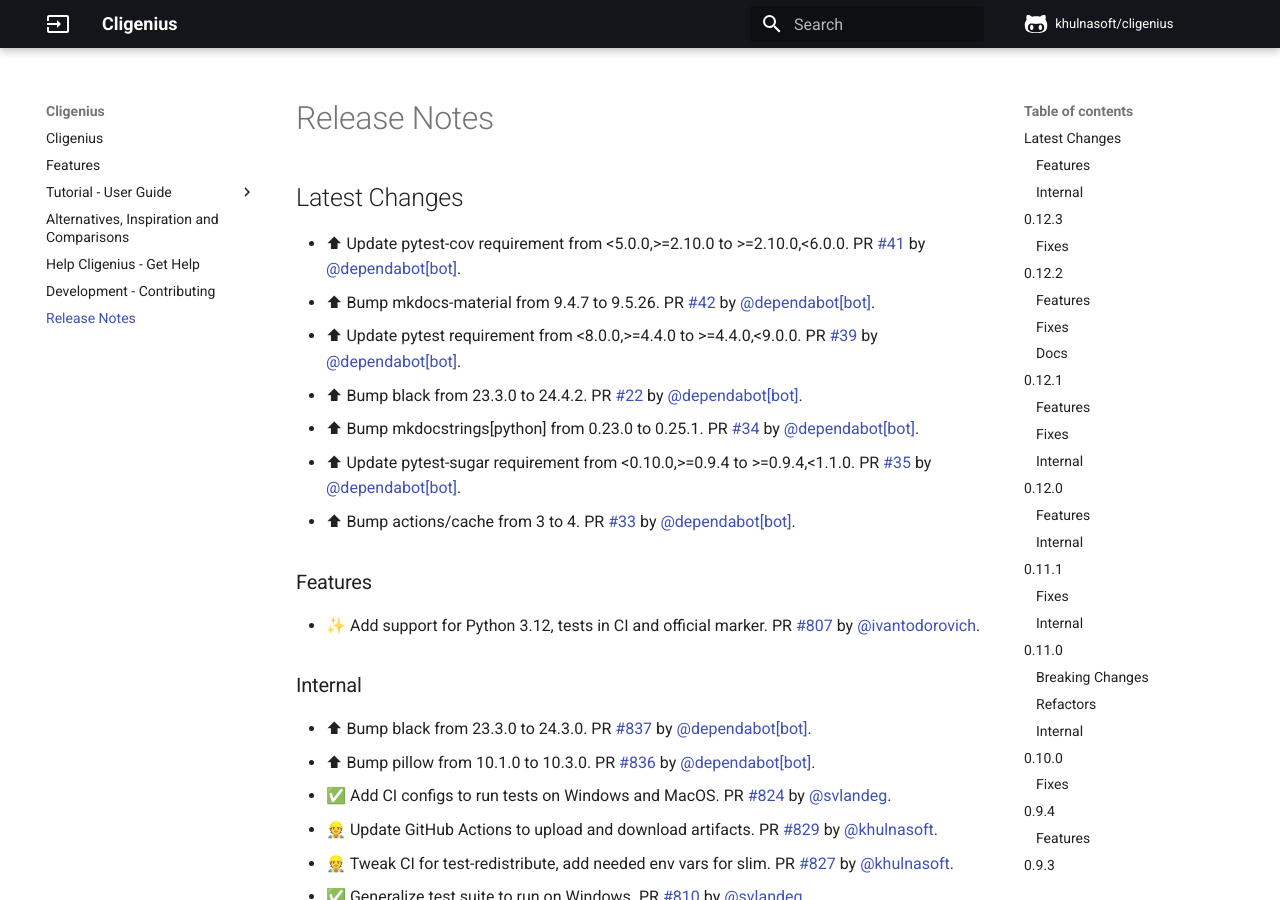
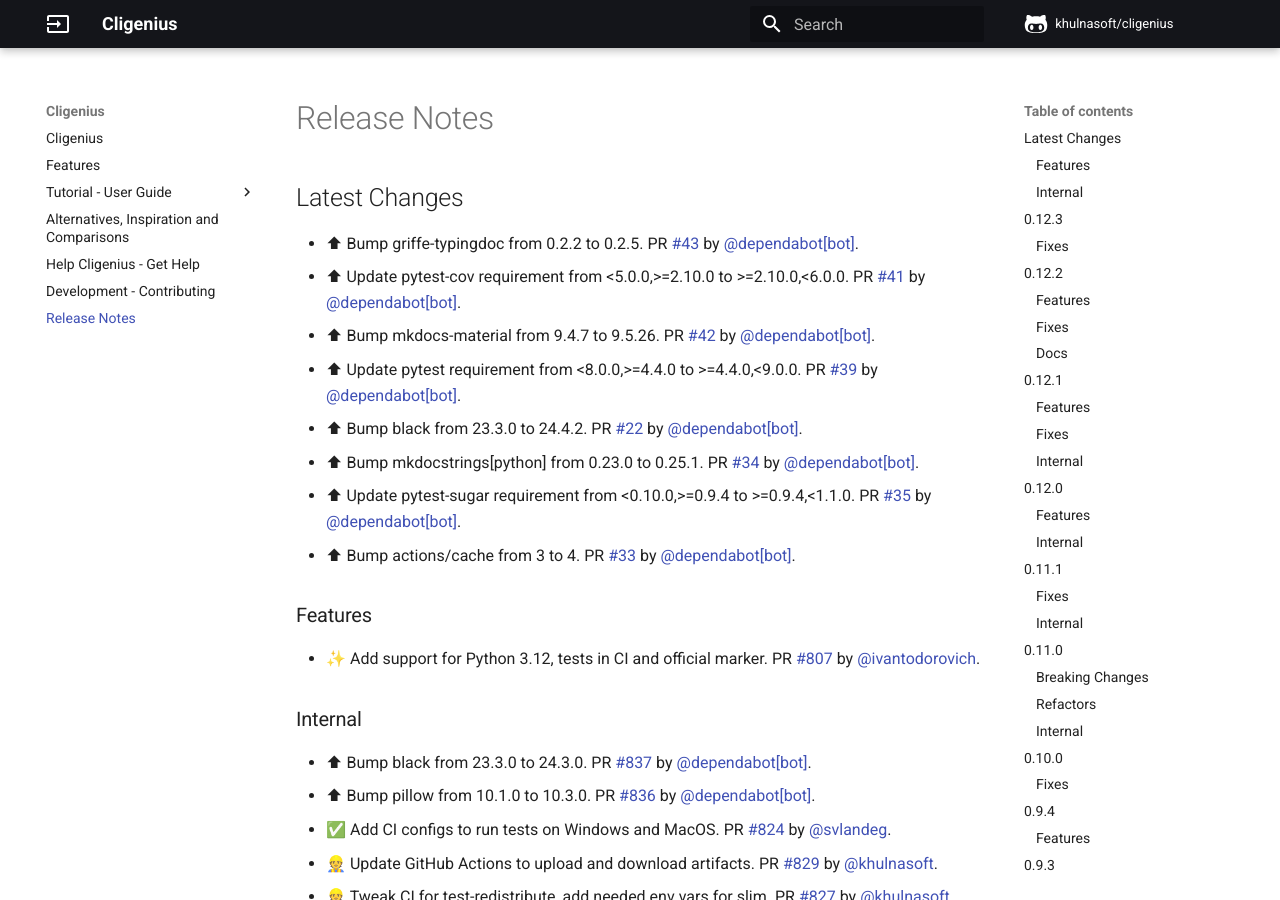
Before and after one commit to readyapi/cligenius, an MkDocs documentation site: the page built from docs/release-notes.md, in a window 1280 px wide and 900 px high. Built offline with MkDocs 1.6.1 and Material for MkDocs 9.7.7, drawn with Linux system fonts in a browser that asks for light colours; comment, search, counter and statistics services are not loaded.

Commit message:
📝 Update release notes

```diff
--- a/docs/release-notes.md
+++ b/docs/release-notes.md
@@ -1,5 +1,6 @@
 ## Latest Changes
 
+* ⬆ Bump griffe-typingdoc from 0.2.2 to 0.2.5. PR [#43](https://github.com/khulnasoft/cligenius/pull/43) by [@dependabot[bot]](https://github.com/apps/dependabot).
 * ⬆ Update pytest-cov requirement from <5.0.0,>=2.10.0 to >=2.10.0,<6.0.0. PR [#41](https://github.com/khulnasoft/cligenius/pull/41) by [@dependabot[bot]](https://github.com/apps/dependabot).
 * ⬆ Bump mkdocs-material from 9.4.7 to 9.5.26. PR [#42](https://github.com/khulnasoft/cligenius/pull/42) by [@dependabot[bot]](https://github.com/apps/dependabot).
 * ⬆ Update pytest requirement from <8.0.0,>=4.4.0 to >=4.4.0,<9.0.0. PR [#39](https://github.com/khulnasoft/cligenius/pull/39) by [@dependabot[bot]](https://github.com/apps/dependabot).
```
